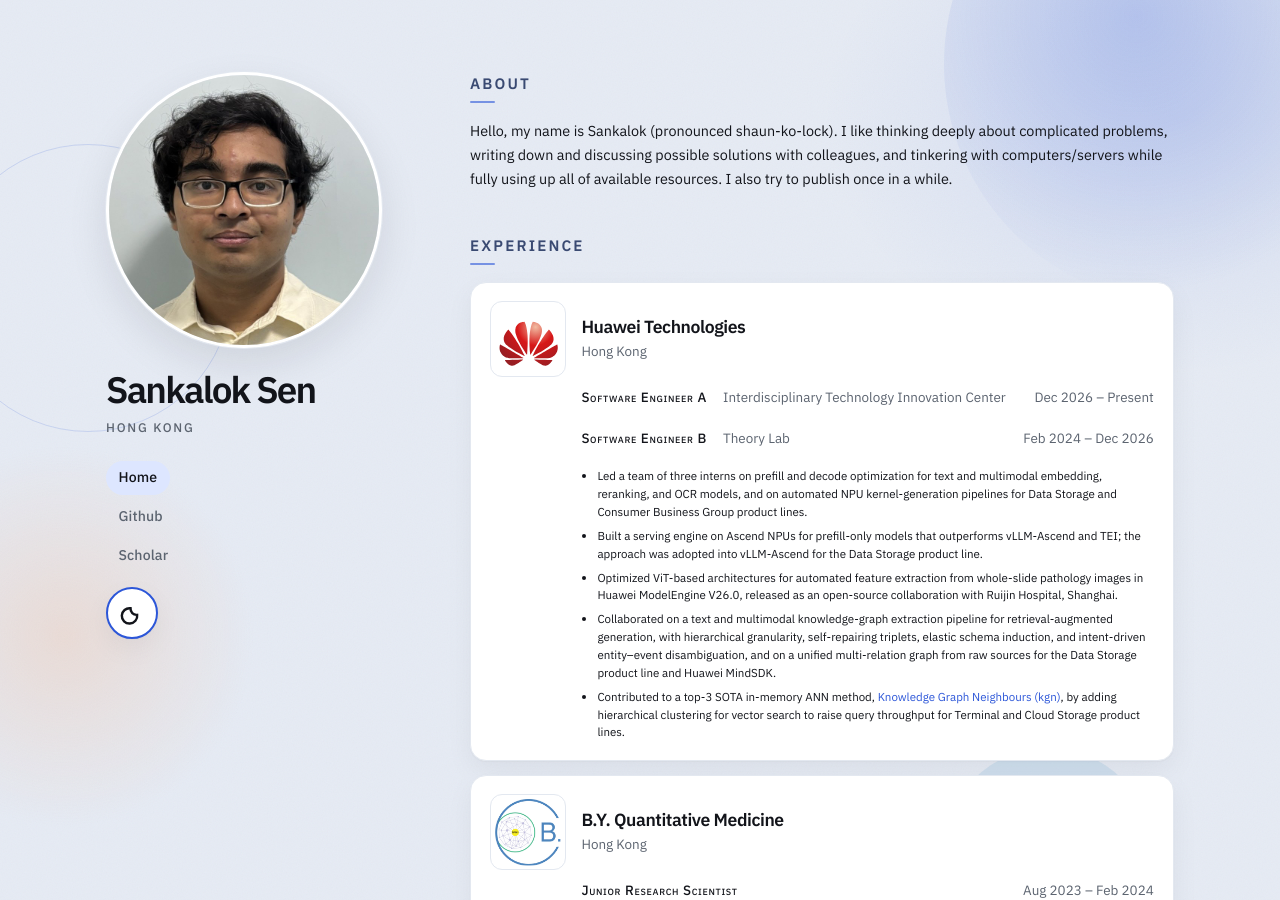
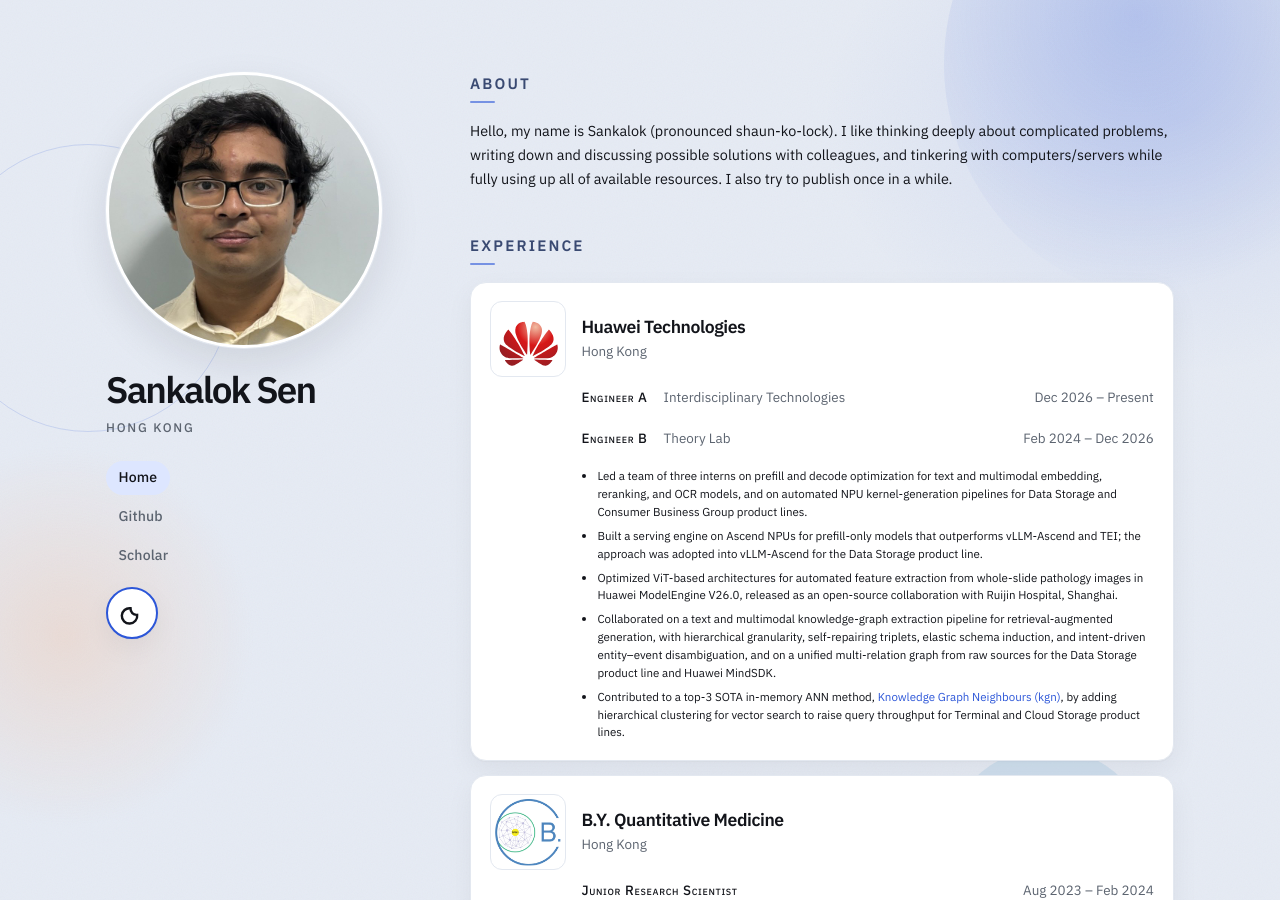
Before and after one commit to sankalok/sankalok.github.io, a Jekyll site: the page built from index.md, in a window 1280 px wide and 900 px high. Built offline with Jekyll 4.4.1, drawn with Linux system fonts in a browser that asks for light colours.

Commit message:
Update job roles and teams in index.md

```diff
--- a/index.md
+++ b/index.md
@@ -17,8 +17,8 @@ title: Sankalok Sen
       <span class="job-place">Hong Kong</span>
     </div>
   </div>
-  <p class="role-line has-team"><span class="role">Software Engineer A</span><span class="team">Interdisciplinary Technology Innovation Center</span><span class="when">Dec 2026 – Present</span></p>
-  <p class="role-line has-team"><span class="role">Software Engineer B</span><span class="team">Theory Lab</span><span class="when">Feb 2024 – Dec 2026</span></p>
+  <p class="role-line has-team"><span class="role">Engineer A</span><span class="team">Interdisciplinary Technologies</span><span class="when">Dec 2026 – Present</span></p>
+  <p class="role-line has-team"><span class="role">Engineer B</span><span class="team">Theory Lab</span><span class="when">Feb 2024 – Dec 2026</span></p>
   <ul class="points">
     <li>Led a team of three interns on prefill and decode optimization for text and multimodal embedding, reranking, and OCR models, and on automated NPU kernel-generation pipelines for Data Storage and Consumer Business Group product lines.</li>
     <li>Built a serving engine on Ascend NPUs for prefill-only models that outperforms vLLM-Ascend and TEI; the approach was adopted into vLLM-Ascend for the Data Storage product line.</li>
```
